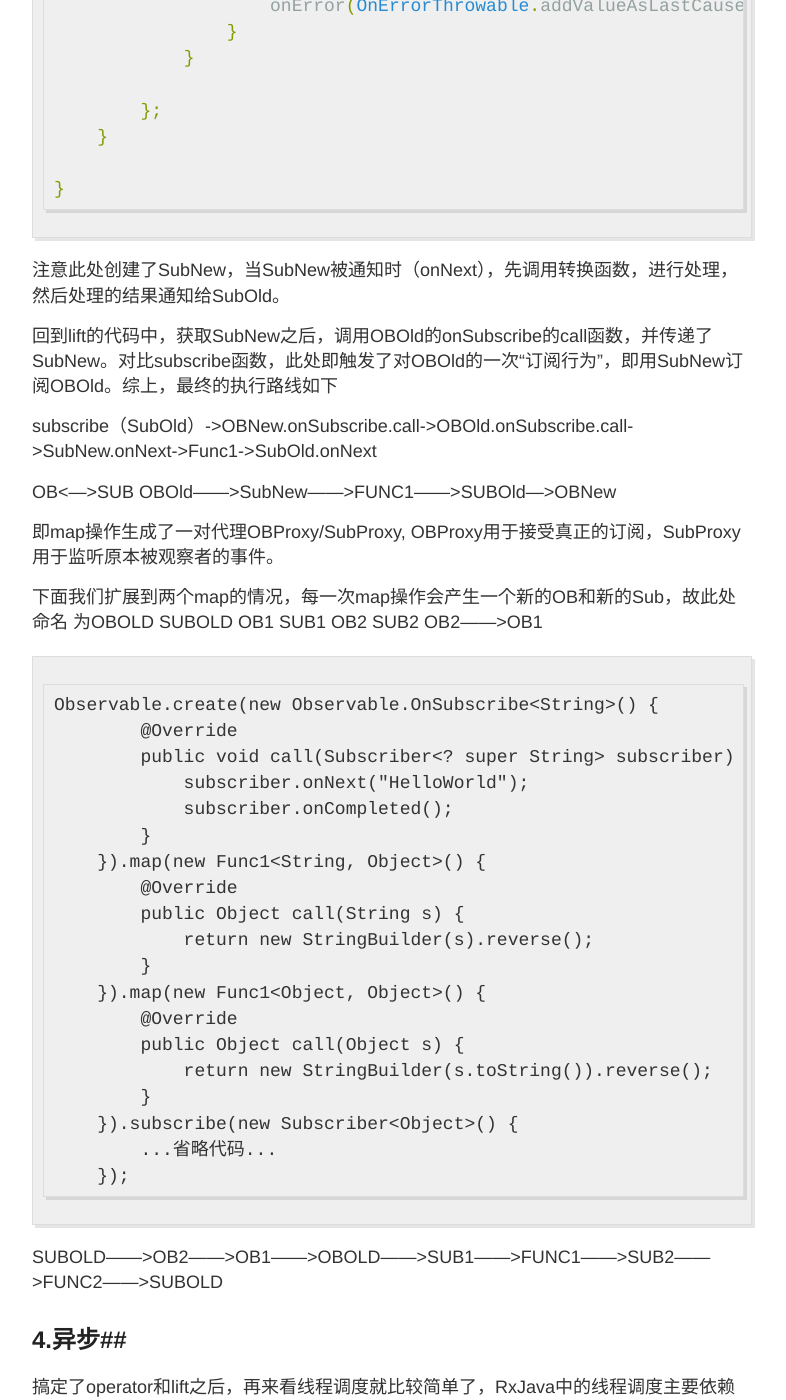
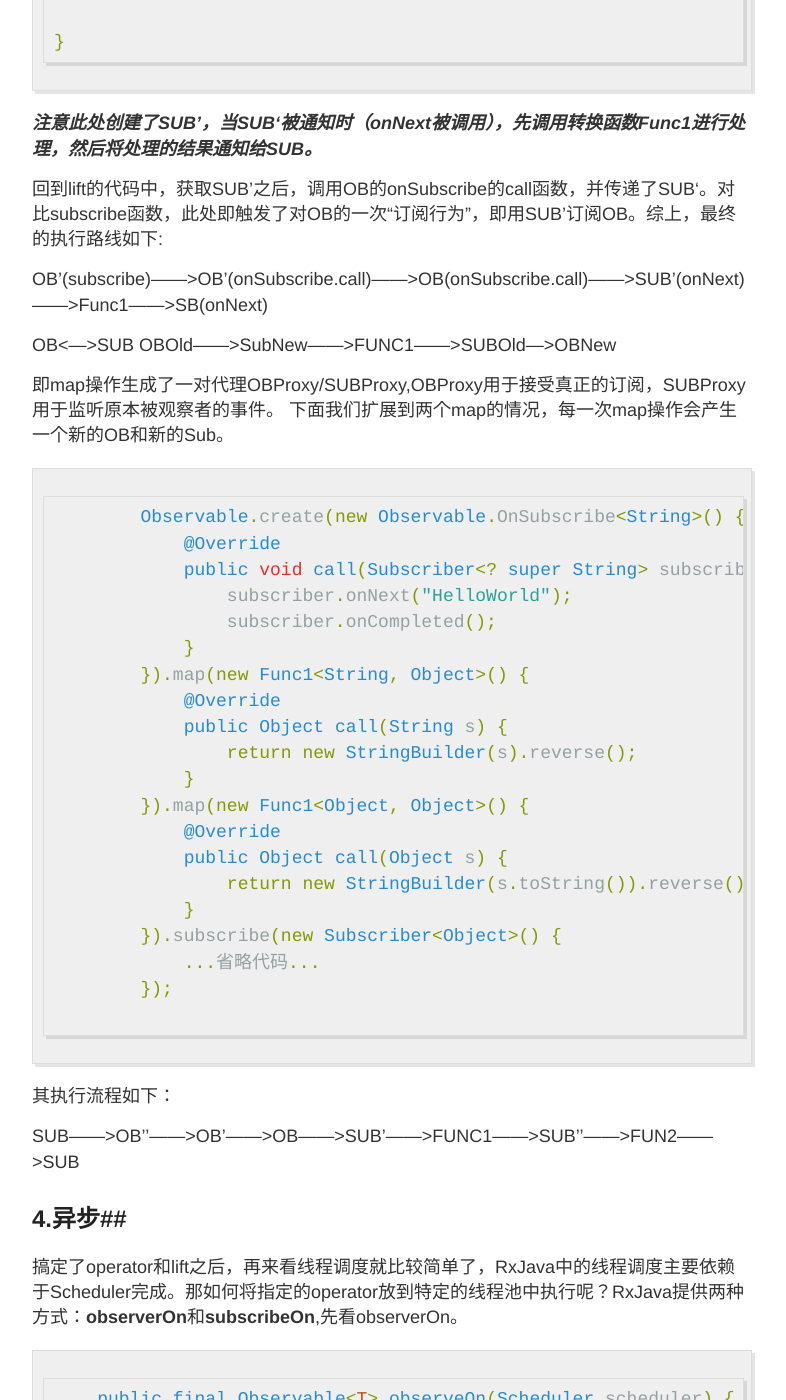
Before and after one commit to fmitachi/fmitachi.github.io, a Jekyll site: the page built from _posts/2015-11-02-RxJava-Note.md, in a window 1280 px wide and 1400 px high, scrolled down 5535 px. Shown: the whole window, without its empty margins (248-1034 px from the left). Built offline with Jekyll 4.4.1, drawn with Linux system fonts in a browser that asks for light colours; Markdown is read by kramdown in place of the engine named in the settings; some of the changed text lies outside the part shown.

Commit message:
add some content

````diff
--- a/_posts/2015-11-02-RxJava-Note.md
+++ b/_posts/2015-11-02-RxJava-Note.md
@@ -8,9 +8,9 @@
 ##1.概念##
 本文中会涉及到一些自定义的概念，先列在前面。
 
-Observable: 可被订阅者
+Observable: 可被订阅者（缩写OB）
 
-Subscriber: 订阅者
+Subscriber: 订阅者（缩写SUB）
 
 订阅: Observable.subscribe函数或者类似于该函数的行为。
 
@@ -96,7 +96,7 @@
 至此为止RxJava的一次简单使用已经完成，但是然并卵，这种特性和直接使用Callback并没有多大差别，那么RxJava的NB之处怎么体现呢？这就需要进入下一个主题，**操作**
 
 ##3.操作##
-在上面的例子中Observer产生了一个Message（“HelloWorld”）,Subscriber对Message的处理方式就是把其打印出来，那么如果我们需要对Message进行加工呢？祭出神器**map**。
+在上面的例子中Observer产生了一个Message（“HelloWorld”）,Subscriber对Message的处理方式就是把其打印出来，如果我们需要对Message进行加工怎么处理呢？这就需要用到神器**map**。
 
 ```java
 	Observable.create(new Observable.OnSubscribe<String>() {
@@ -154,10 +148,7 @@
     }
 ```
 
-此处出现了RxJava中比较核心的概念，lift, 其返回了一个新的Observable对象（为方便区分, 新的Observable对象命名为OBNew， create接口返回的Observable对象命名为OBOld），也就意味着，我们最终的订阅者是订阅OBNew的，按之前的理解，当subscribe行为发生时，会触发执行Observable.onSubscribe的call函数，即上图中的call函数。注意此处的call中的参数o，使我们在subscribe函数中创建的Subscriber对象(命名为SubOld)上面的代码中先调用operator的call函数，传递SubOld获取一个Subscriber对象SubNew，那SubNew和SubOld是啥关系呢？我们先看Operator的类型，
-
-在map函数中，先用我们创建的转换函数func1构建了OperatorMap,然后调用lift，
-此处的operator的实际类型为OperatorMap,那我们的目标转移到OperatorMap的call函数。
+此处出现了RxJava中比较核心的概念，lift, 其返回了一个新的Observable对象，为方便区分, 新的Observable对象称之为OB’， create接口返回的Observable对象命名为OB，也就意味着，我们最终的订阅者是订阅OB‘的，按之前的理解，当subscribe行为发生时，会触发执行Observable.onSubscribe的call函数，即上面代码中的call函数。***注意此处的call中的参数o，使我们在subscribe函数中创建的Subscriber对象(命名为SUB)***上面的代码中先调用operator的call函数，传递SUB获取一个Subscriber对象SUB’，那SUB‘和SUB是啥关系呢？我们先看Operator的类型，在map函数中，先用我们创建的转换函数Func1构建了OperatorMap,然后调用lift，此处的operator的实际类型为OperatorMap,所以我们的目标转移到OperatorMap的call函数。
 
 ```java
 public final class OperatorMap<T, R> implements Operator<R, T> {
@@ -197,22 +188,20 @@
 
 }
 ```
-注意此处创建了SubNew，当SubNew被通知时（onNext），先调用转换函数，进行处理，然后处理的结果通知给SubOld。
+***注意此处创建了SUB’，当SUB‘被通知时（onNext被调用），先调用转换函数Func1进行处理，然后将处理的结果通知给SUB。***
 
-回到lift的代码中，获取SubNew之后，调用OBOld的onSubscribe的call函数，并传递了SubNew。对比subscribe函数，此处即触发了对OBOld的一次“订阅行为”，即用SubNew订阅OBOld。综上，最终的执行路线如下
+回到lift的代码中，获取SUB’之后，调用OB的onSubscribe的call函数，并传递了SUB‘。对比subscribe函数，此处即触发了对OB的一次“订阅行为”，即用SUB’订阅OB。综上，最终的执行路线如下:
 
-subscribe（SubOld）->OBNew.onSubscribe.call->OBOld.onSubscribe.call->SubNew.onNext->Func1->SubOld.onNext
+
+OB’(subscribe)——>OB’(onSubscribe.call)——>OB(onSubscribe.call)——>SUB’(onNext)——>Func1——>SB(onNext)
 
 OB<—>SUB
 OBOld——>SubNew——>FUNC1——>SUBOld—>OBNew
 
-即map操作生成了一对代理OBProxy/SubProxy,
-OBProxy用于接受真正的订阅，SubProxy用于监听原本被观察者的事件。
+即map操作生成了一对代理OBProxy/SUBProxy,OBProxy用于接受真正的订阅，SUBProxy用于监听原本被观察者的事件。
+下面我们扩展到两个map的情况，每一次map操作会产生一个新的OB和新的Sub。
 
-下面我们扩展到两个map的情况，每一次map操作会产生一个新的OB和新的Sub，故此处命名
-为OBOLD SUBOLD  OB1 SUB1 OB2 SUB2
-OB2——>OB1
-
+```java
 	Observable.create(new Observable.OnSubscribe<String>() {
             @Override
             public void call(Subscriber<? super String> subscriber) {
@@ -233,12 +222,14 @@
             ...省略代码...
         });
 
-SUBOLD——>OB2——>OB1——>OBOLD——>SUB1——>FUNC1——>SUB2——>FUNC2——>SUBOLD
+```
+其执行流程如下：
+
+SUB——>OB’’——>OB’——>OB——>SUB’——>FUNC1——>SUB’’——>FUN2——>SUB
 
 
 ##4.异步##
-搞定了operator和lift之后，再来看线程调度就比较简单了，RxJava中的线程调度主要依赖于Scheduler完成，其默认提供三种Scheduler。。。。
-那如何将指定的operator放到特定的线程池中执行呢？RxJava提供两种方式：observerOn和subscribeOn,我们先看observerOn。
+搞定了operator和lift之后，再来看线程调度就比较简单了，RxJava中的线程调度主要依赖于Scheduler完成。那如何将指定的operator放到特定的线程池中执行呢？RxJava提供两种方式：**observerOn**和**subscribeOn**,先看observerOn。
 
 ```java
     public final Observable<T> observeOn(Scheduler scheduler) {
@@ -248,7 +239,7 @@
         return lift(new OperatorObserveOn<T>(scheduler));
     }
 ```
-其逻辑和普通的map操作一致，由此可知，线程调度相关的工作应由OperatorObserveOn.call返回的SubProxy控制
+其逻辑和普通的map操作一致，由此可知，线程调度相关的工作应由OperatorObserveOn.call返回的SUBProxy控制
 
 ```java
     public Subscriber<? super T> call(Subscriber<? super T> child) {
@@ -265,7 +256,7 @@
         }
     }
 ```
-此处返回的SubProxy是ObserveOnSubscriber
+此处返回的SUBProxy是ObserveOnSubscriber
 
 ```java
 	 @Override
@@ -306,7 +297,7 @@
         }
 ```
 
-***注意此处的child即为SubOld***
+***注意此处的child即为SUB***
 
 recursiveScheduler是通过最外层选择的Scheduler创建出来的，so...
 
@@ -389,7 +380,9 @@
         }
     }
 ```
-至此，又回到了SubOld上，唯一的区别就是SubOld.onNext是在线程池中执行，而非创建SubOld的线程中执行。值得注意的是，一旦执行一次observerOn之后，后续的逻辑都是在Scheduler指定的线程上运行的，知道再次调用observerOn或则流程运行结束。SUBOLD——>OB1——>OBOLD——>SUB1—>SUBOLD
+至此，又回到了SUB上，唯一的区别就是SUB.onNext是在线程池中执行，而非创建SUB的线程中执行。值得注意的是，一旦执行一次observerOn之后，后续的逻辑都是在Scheduler指定的线程上运行的，直到再次调用observerOn或则流程运行结束。
+
+SUB——>OB‘——>OB——>SUB’线程切换——>SUB
 
 另外一种线程调度的方式是subscribeOn，那subscribeOn是 怎么执行的呢？它和observerOn有什么区别呢？
 继续上源码
@@ -416,7 +409,7 @@
 
 ```
 
-同样nest创建了一个OBNew,只是其类型是ScalarSynchronousObservable，并且把OBOld作为参数传递给构造函数
+同样nest创建了一个OB‘,只是其类型是ScalarSynchronousObservable，并且把OB作为参数传递给构造函数
 
 ```java
     protected ScalarSynchronousObservable(final T t) {
@@ -433,7 +426,7 @@
     }
 ```
 
-在ScalarSynchronousObservable中创建了OBNew,当OBNew“被订阅”的时候，把OBOld作为参数传递给了OBNew的订阅者，那OBNew的订阅者是谁呢？会是我们创建的SubOld么？答案是否定的，因为SubOld的onNext不能接受Observable类型的参数。回顾之前lift函数中会产生一次订阅操作，那么此处的订阅者应该是lift中从operator获取的SubNew，那OperatorSubscribeOn会生成一个怎样的订阅者呢？
+在ScalarSynchronousObservable中创建了OB’,当OB‘**被订阅**的时候，把OB作为参数传递给了OB’的订阅者，那OB‘的订阅者是谁呢？会是外层创建的SUB么？答案是否定的，因为SUB的onNext不能接受Observable类型的参数。回顾之前lift函数中会产生一次订阅操作，那么此处的订阅者应该是lift中从operator获取的SUB’，那OperatorSubscribeOn会生成一个怎样的订阅者呢？
 
 ```java
 public Subscriber<? super Observable<T>> call(final Subscriber<? super T> subscriber) {
@@ -508,9 +501,11 @@
     }
 ```
 
-注意SubNew的onNext函数，会先执行线程切换，然后对OBOld进行订阅操作，并在其订阅者的onNext中把结果传递给SubOld，从而回到逻辑链上。
-综上，执行流程为：
-SUBOLD——>OB2——>OB1——>SUB2——>OBOLD——>SUB1—>SUBOLD对比两种方式的执行流程，前者在啊切换线程之后所有的订阅行为已经发生，在执行通知的过程中切换线程，后者则是切换线程后发生对OBOLD的订阅然后进入通知链。
-所以对于前者每执行一次，其后续的通知链切换到另一条线程上执行，但是由于订阅行为已经发生，故其无法指定OBOLD的执行线程;而对于后者，由于其线程切换发生在OBOLD的订阅执行之前，所以其可以指定给OBOLD指定线程，但是无论调用多少次，只有第一次会生效。
+注意SUB‘的onNext函数，会先执行线程切换，然后对OB进行订阅操作，并在其订阅者的onNext中把结果传递给SUB，从而回到**Chain**上。综上，执行流程为：
+
+SUB——>OB’‘——>OB’——>SUB‘’——>OB——>SUB‘—>SUB
+
+对比两种方式的执行流程，observerOn在切换线程之前所有的订阅行为已经发生，在执行**Chain**的过程中切换线程，subscribeOn则是切换线程后发生对OB的订阅从而进入**Chain**。所以对于observerOn每执行一次，其后续的Chain切换到另一条线程上执行，但是由于订阅行为已经发生，故其无法指定OB的执行线程;而对于后者，由于其线程切换发生在OB的订阅执行之前，所以其可以指定给OB指定线程，但是无论调用多少次，只有第一次会生效。
+
 ##5.结语##
-本文知识对rxjava源码的匆匆一瞥，在实际的项目应用中，可以根据自己的需求选择一些封装库，RXBus等
+本文知识对RxJava源码的匆匆一瞥，在实际的项目应用中，可以根据自己的需求选择一些封装库，RxBinding等,另外还有诸如flatMap、contactMap以及剩余几种Scheduler的原理，大家可以自行分析源码。
````
Also changed, not shown: other parts of _posts/2015-11-02-RxJava-Note.md (+1 -7 lines).
